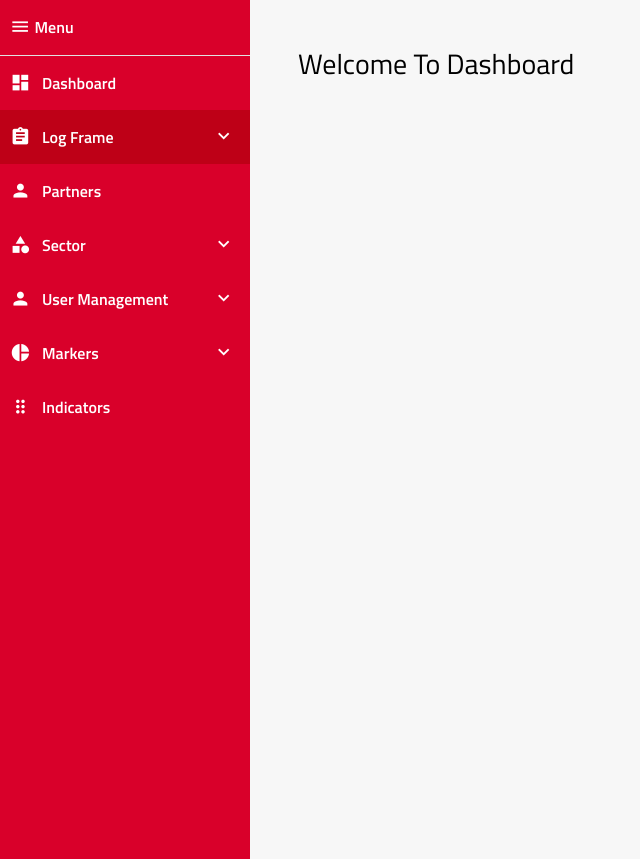
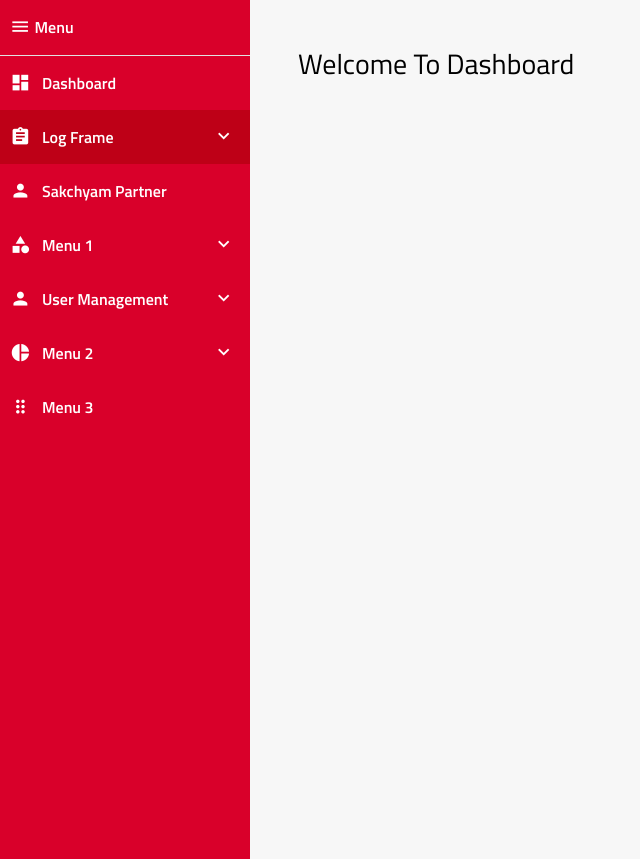
Before and after one commit to naxa-developers/sakchyam, a Django app: page /dashboard/main/ in a window 1280 px wide. Shown: the part 111-970 px from the top of the page, without its empty margins (0-640 px from the left). Run offline with Django 3.2, Linux system fonts and the light colour scheme; data that the repository does not hold is empty; some libraries are stand-ins or nearby versions.

```diff
--- a/dashboard/templates/base.html
+++ b/dashboard/templates/base.html
@@ -133,13 +133,13 @@
 
                         </li>
                         <li class="menu-item"> <a href="javascript:void(0);">
-                                <i class="material-icons">person</i><span>partners</span></a>
+                                <i class="material-icons">person</i><span>Sakchyam Partner</span></a>
                         </li>
                         <li class="menu-item menu-toggle" > <a href="javascript:void(0);" class=""><i
-                                    class="material-icons">category</i><span>Sector</span></a>
+                                    class="material-icons">category</i><span>Menu 1</span></a>
                             <ul class="ml-menu">
-                                <li><a href="broad-sector.html">Broad Sectors</a></li>
-                                <li><a href="input-sector.html">Broad Sectors</a></li>
+                                <li><a href="broad-sector.html">Sub Menu 1</a></li>
+                                <li><a href="input-sector.html">Sub Menu 2</a></li>
                             </ul>
                         </li>
 
@@ -152,16 +152,16 @@
                         </li>
 
                         <li class="menu-item menu-toggle"> <a href="javascript:void(0);" class=""><i
-                                    class="material-icons">pie_chart</i><span>markers</span></a>
+                                    class="material-icons">pie_chart</i><span>Menu 2</span></a>
                             <ul class="ml-menu">
-                                <li><a href="#">marker one</a></li>
-                                <li><a href="#">Marker 2</a></li>
+                                <li><a href="#">Sub Menu 1</a></li>
+                                <li><a href="#">Sub Menu 2</a></li>
                             </ul>
                         </li>
 
 
                         <li class="menu-item"> <a href="javascript:void(0);" class=""><i
-                                    class="material-icons">drag_indicator</i><span>Indicators</span></a></li>
+                                    class="material-icons">drag_indicator</i><span>Menu 3</span></a></li>
 
                     </ul>
                 </div>
--- a/sakchyam/settings.py
+++ b/sakchyam/settings.py
@@ -41,6 +41,7 @@ INSTALLED_APPS = [
     'rest_framework',
     'django_filters',
     'drf_yasg',
+    'corsheaders',
     'api',
     'dashboard',
 ]
@@ -57,6 +58,8 @@ MIDDLEWARE = [
     'django.contrib.auth.middleware.AuthenticationMiddleware',
     'django.contrib.messages.middleware.MessageMiddleware',
     'django.middleware.clickjacking.XFrameOptionsMiddleware',
+    'corsheaders.middleware.CorsMiddleware',
+    'django.middleware.common.CommonMiddleware',
 ]
 
 ROOT_URLCONF = 'sakchyam.urls'
@@ -133,6 +136,8 @@ LOGIN_REDIRECT_URL = '/dashboard/main/'
 LOGOUT_REDIRECT_URL = '/'
 LOGIN_URL = '/'
 
+CORS_ORIGIN_ALLOW_ALL = True
+
 import sentry_sdk
 from sentry_sdk.integrations.django import DjangoIntegration
 
```
